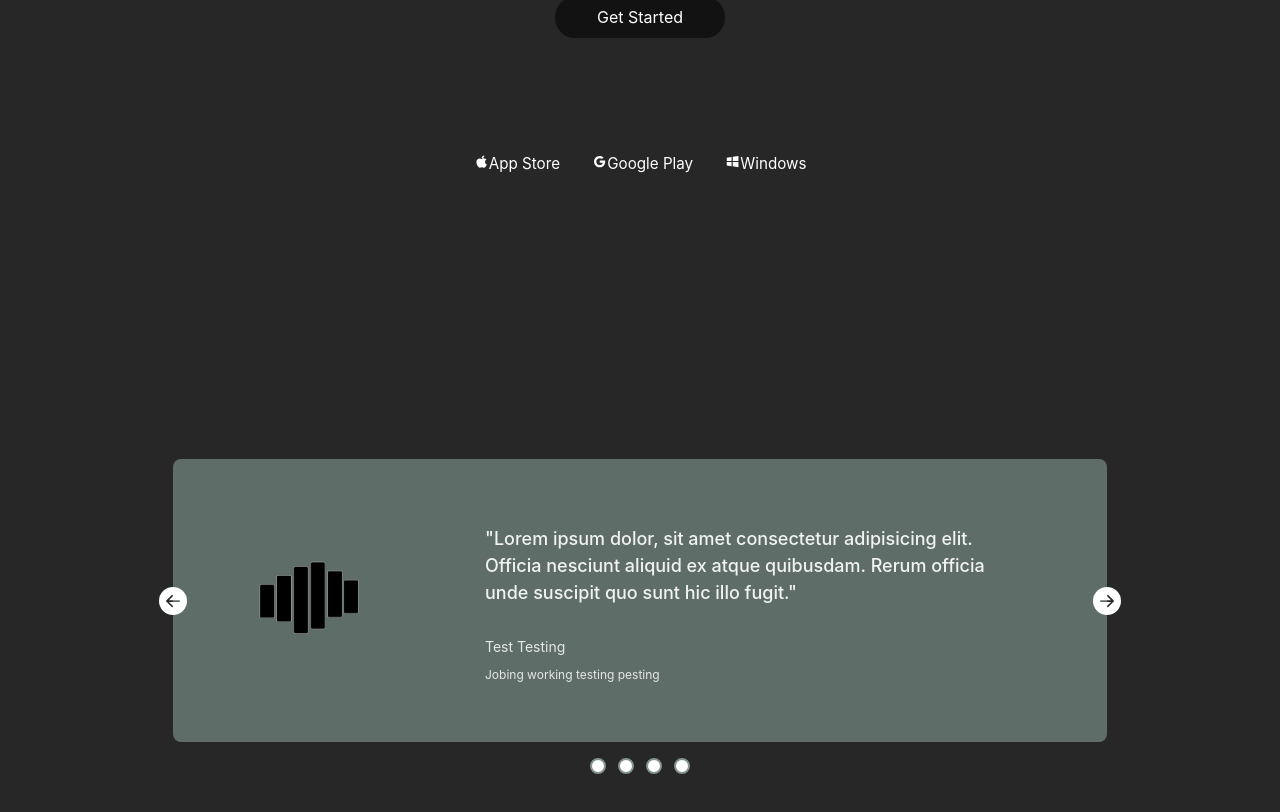
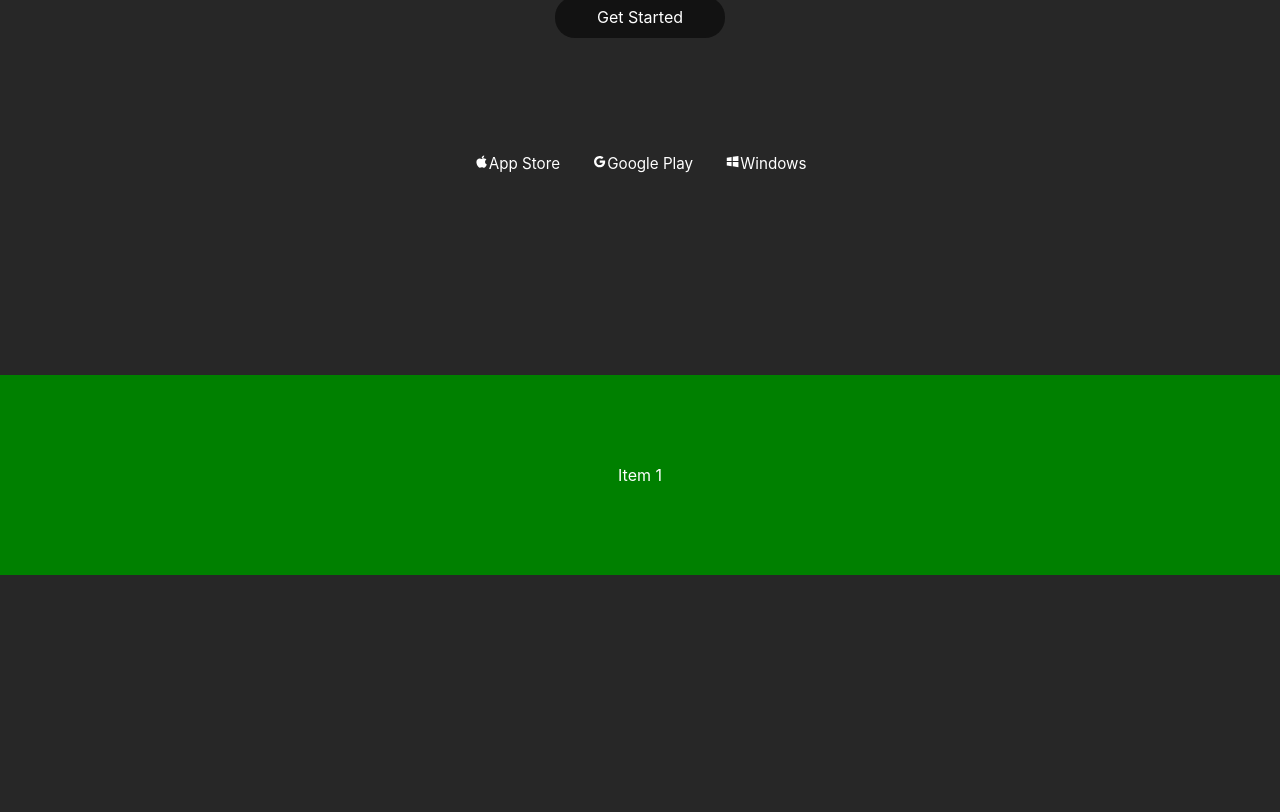
Before and after one commit to mikoogla/workoutApp, a React (Create React App) app in the folder workout-app/: page / in a window 1280 px wide. Shown: the part 549-1361 px from the top of the page. After the commit the page ends 1124 px from the top, so only its background shows below. Built offline with nearby package versions, Linux system fonts and the light colour scheme.

Commit message:
delete old structure and start with new one (Carousel and CarouselItem)

```diff
--- a/workout-app/src/components/LandingPage/Carousel/Carousel.css
+++ b/workout-app/src/components/LandingPage/Carousel/Carousel.css
@@ -7,19 +7,26 @@
 }
 
 .carousel {
-	width: 800px;
+	overflow: hidden;
+
+	/* width: 800px;
 	margin: 100px auto;
 	background-color: var(--gray);
 	/* padding: 32px; */
 	/* padding-left: 86px; */
 	/* padding-right: 48px; */
-	padding: 32px 48px 32px 86px;
+	/* padding: 32px 48px 32px 86px;
 	border-radius: 8px;
 	position: relative;
 
 	display: flex;
 	align-items: center;
-	gap: 86px;
+	gap: 86px; */
+}
+
+.carousel-inner {
+	white-space: nowrap;
+	transition: transform 0.3s;
 }
 
 .carousel-img {
--- a/workout-app/src/components/LandingPage/Carousel/Carousel.js
+++ b/workout-app/src/components/LandingPage/Carousel/Carousel.js
@@ -1,38 +1,14 @@
-import React, { useState } from "react"
-import WelcomeToIcon from "../assets/WelcomeToIcon"
-import {
-	BsFillArrowLeftCircleFill,
-	BsFillArrowRightCircleFill,
-} from "react-icons/bs"
+import React from "react"
+
 import "./Carousel.css"
 
-const Carousel = (props) => {
-	const [isButtonClicked, setIsButtonClicked] = useState(false)
-
+const Carousel = ({ children }) => {
 	return (
 		<div className='carousel'>
-			<WelcomeToIcon />
-			<blockquote className='testimonial'>
-				<p className='test-text'>
-					"Lorem ipsum dolor, sit amet consectetur adipisicing elit. Officia
-					nesciunt aliquid ex atque quibusdam. Rerum officia unde suscipit quo
-					sunt hic illo fugit."
-				</p>
-				<p className='test-author'>Test Testing</p>
-				<p className='test-foot'>Jobing working testing pesting</p>
-			</blockquote>
-
-			<button className='btn btn--left'>
-				<BsFillArrowLeftCircleFill className='btn-ricons' />
-			</button>
-			<button className='btn btn--right'>
-				<BsFillArrowRightCircleFill className='btn-ricons' />
-			</button>
-			<div className='dots'>
-				<button className='dot dot--fill'>&nbsp;</button>
-				<button className='dot'>&nbsp;</button>
-				<button className='dot'>&nbsp;</button>
-				<button className='dot'>&nbsp;</button>
+			<div className='carousel-inner' style={{ transform: "translateX(-0%)" }}>
+				{React.Children.map(children, (child, index) => {
+					return React.cloneElement(child, { width: "100%" })
+				})}
 			</div>
 		</div>
 	)
--- /dev/null
+++ b/workout-app/src/components/LandingPage/Carousel/CarouselItem.js
@@ -0,0 +1,13 @@
+import React from "react"
+
+import styles from "./CarouselItem.module.css"
+
+const CarouselItem = ({ children, width }) => {
+	return (
+		<div className={styles["carousel-item"]} style={{ width: width }}>
+			{children}
+		</div>
+	)
+}
+
+export default CarouselItem
--- /dev/null
+++ b/workout-app/src/components/LandingPage/Carousel/CarouselItem.module.css
@@ -0,0 +1,8 @@
+.carousel-item {
+	display: inline-flex;
+	align-items: center;
+	justify-content: center;
+	height: 200px;
+	background-color: green;
+	color: #fff;
+}
--- a/workout-app/src/components/LandingPage/LandingSection.js
+++ b/workout-app/src/components/LandingPage/LandingSection.js
@@ -1,10 +1,13 @@
 import Carousel from "./Carousel/Carousel"
+import CarouselItem from "./Carousel/CarouselItem"
 
 const LandingSection = () => {
 	return (
-		<div>
-			<Carousel />
-		</div>
+		<Carousel>
+			<CarouselItem>Item 1</CarouselItem>
+			<CarouselItem>Item 2</CarouselItem>
+			<CarouselItem>Item 3</CarouselItem>
+		</Carousel>
 	)
 }
 
```
Also changed, not shown: workout-app/src/assets/images/logoo.svg (added).
